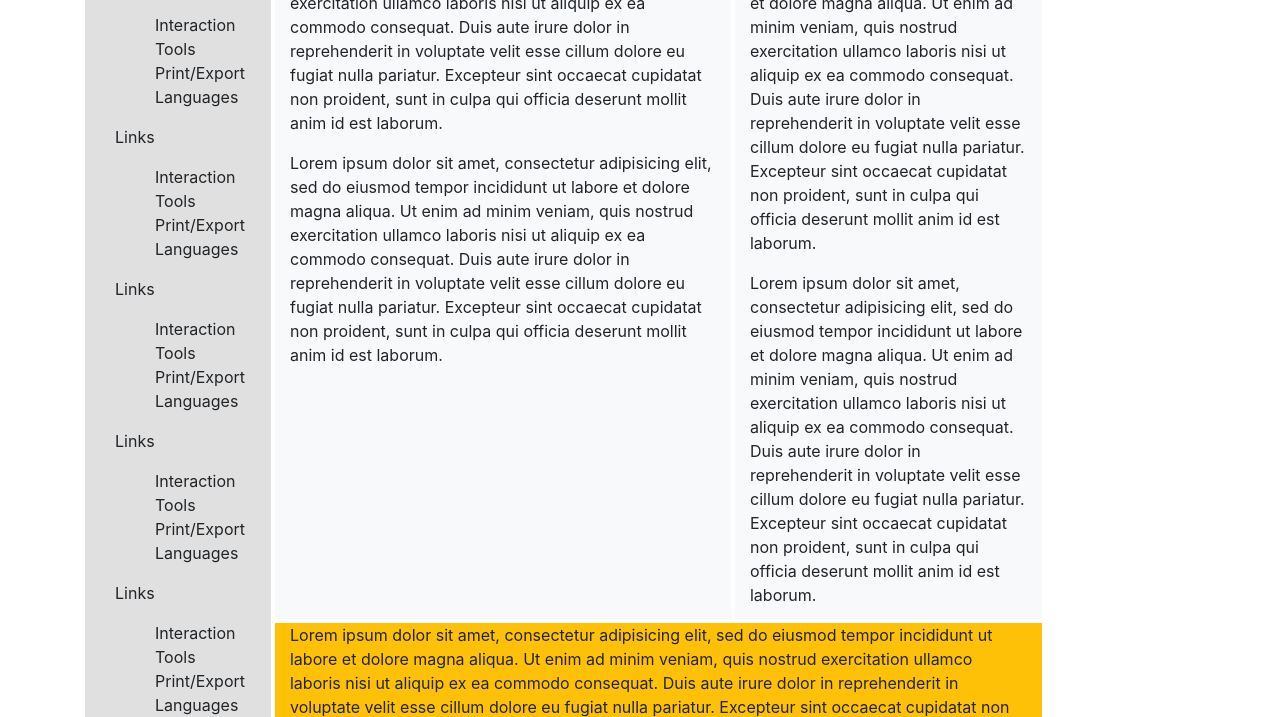
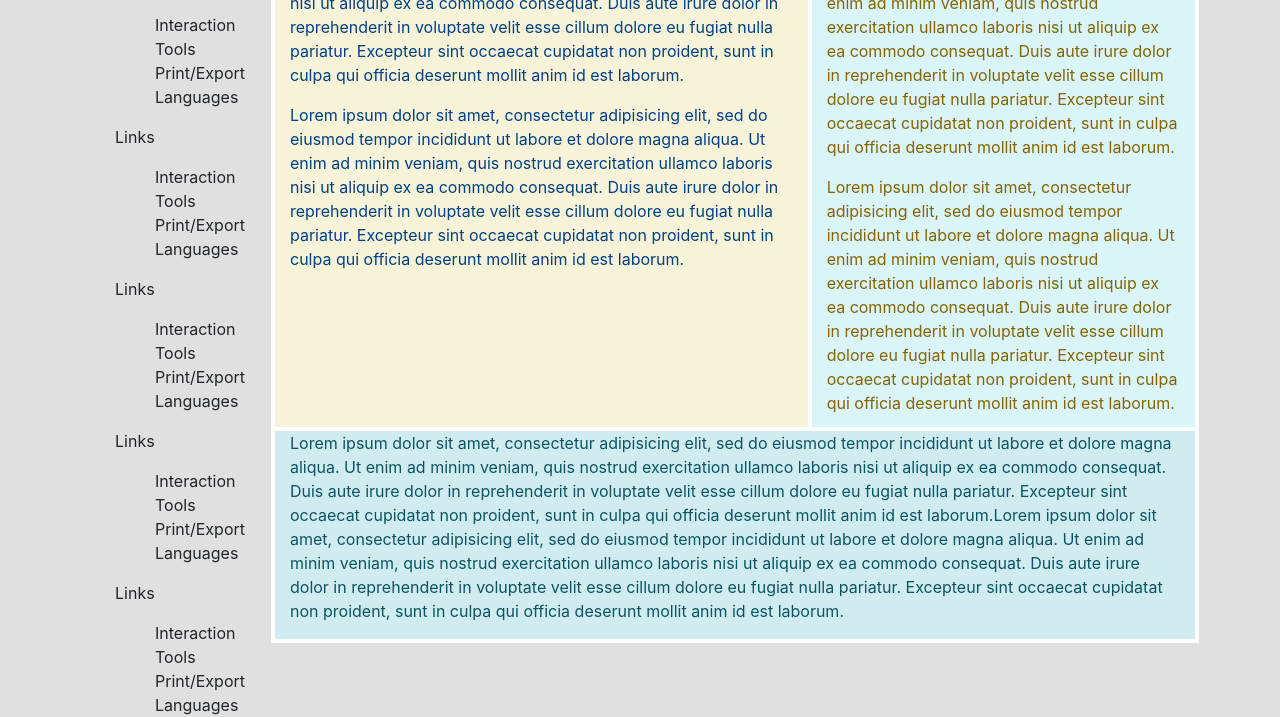
Before and after one commit to amcgladd/wikipage, a plain HTML site: page index.html in a window 1280 px wide. Shown: the part 189-906 px from the top of the page. Drawn offline with nearby package versions, Linux system fonts and the light colour scheme.

Commit message:
add final chamges on css, html and bootstrap.

```diff
--- a/css/style.css
+++ b/css/style.css
@@ -1,17 +1,20 @@
-.col-md-4 {
+.col-md-5 {
   outline: 4px solid #ffffff;
+  background-color: #d9f5f7;
 }
-.col-md-6 {
+.col-md-7 {
   outline: 4px solid #ffffff;
+  background-color: #f7f3d9;
 }
 
-.col-md-10 {
+.col-md-12 {
   outline: 4px solid #ffffff;
 }
 .sidebar {
   float:left;
-  background-color: #e0e0e0;
+
   padding: 30px;
+  height: 100%;
 }
 img {
   width: 100px;
@@ -27,4 +30,5 @@ ul{
 }
 body {
   margin-top: 10px;
+  background-color: #e0e0e0;
 }
--- a/index.html
+++ b/index.html
@@ -40,7 +40,7 @@
      <li>Interaction</li>
      <li>Tools</li>
      <li>Print/Export</li>
-     <li>Languages</li>
+     <li>Languages</li>lkjfdljlo
    </ul>
       </div>
       <ul class="nav nav-tabs">
@@ -65,17 +65,17 @@
         <h1>Welcome to Wikipedia</h1>
       </div>
       <div class="row">
-        <div class="col-md-6 bg-light">
+        <div class="col-md-7 alert-primary">
           <p>Lorem ipsum dolor sit amet, consectetur adipisicing elit, sed do eiusmod tempor incididunt ut labore et dolore magna aliqua. Ut enim ad minim veniam, quis nostrud exercitation ullamco laboris nisi ut aliquip ex ea commodo consequat. Duis aute irure dolor in reprehenderit in voluptate velit esse cillum dolore eu fugiat nulla pariatur. Excepteur sint occaecat cupidatat non proident, sunt in culpa qui officia deserunt mollit anim id est laborum.</p>
           <p>Lorem ipsum dolor sit amet, consectetur adipisicing elit, sed do eiusmod tempor incididunt ut labore et dolore magna aliqua. Ut enim ad minim veniam, quis nostrud exercitation ullamco laboris nisi ut aliquip ex ea commodo consequat. Duis aute irure dolor in reprehenderit in voluptate velit esse cillum dolore eu fugiat nulla pariatur. Excepteur sint occaecat cupidatat non proident, sunt in culpa qui officia deserunt mollit anim id est laborum.</p>
         </div>
-        <div class="col-md-4 bg-light">
+        <div class="col-md-5 alert-warning">
           <p>Lorem ipsum dolor sit amet, consectetur adipisicing elit, sed do eiusmod tempor incididunt ut labore et dolore magna aliqua. Ut enim ad minim veniam, quis nostrud exercitation ullamco laboris nisi ut aliquip ex ea commodo consequat. Duis aute irure dolor in reprehenderit in voluptate velit esse cillum dolore eu fugiat nulla pariatur. Excepteur sint occaecat cupidatat non proident, sunt in culpa qui officia deserunt mollit anim id est laborum.</p>
           <p>Lorem ipsum dolor sit amet, consectetur adipisicing elit, sed do eiusmod tempor incididunt ut labore et dolore magna aliqua. Ut enim ad minim veniam, quis nostrud exercitation ullamco laboris nisi ut aliquip ex ea commodo consequat. Duis aute irure dolor in reprehenderit in voluptate velit esse cillum dolore eu fugiat nulla pariatur. Excepteur sint occaecat cupidatat non proident, sunt in culpa qui officia deserunt mollit anim id est laborum.</p>
         </div>
       </div>
       <div class="row">
-        <div class="col-md-10 bg-warning">
+        <div class="col-md-12 alert-info">
           <p>Lorem ipsum dolor sit amet, consectetur adipisicing elit, sed do eiusmod tempor incididunt ut labore et dolore magna aliqua. Ut enim ad minim veniam, quis nostrud exercitation ullamco laboris nisi ut aliquip ex ea commodo consequat. Duis aute irure dolor in reprehenderit in voluptate velit esse cillum dolore eu fugiat nulla pariatur. Excepteur sint occaecat cupidatat non proident, sunt in culpa qui officia deserunt mollit anim id est laborum.Lorem ipsum dolor sit amet, consectetur adipisicing elit, sed do eiusmod tempor incididunt ut labore et dolore magna aliqua. Ut enim ad minim veniam, quis nostrud exercitation ullamco laboris nisi ut aliquip ex ea commodo consequat. Duis aute irure dolor in reprehenderit in voluptate velit esse cillum dolore eu fugiat nulla pariatur. Excepteur sint occaecat cupidatat non proident, sunt in culpa qui officia deserunt mollit anim id est laborum.</p>
         </div>
       </div>
```
